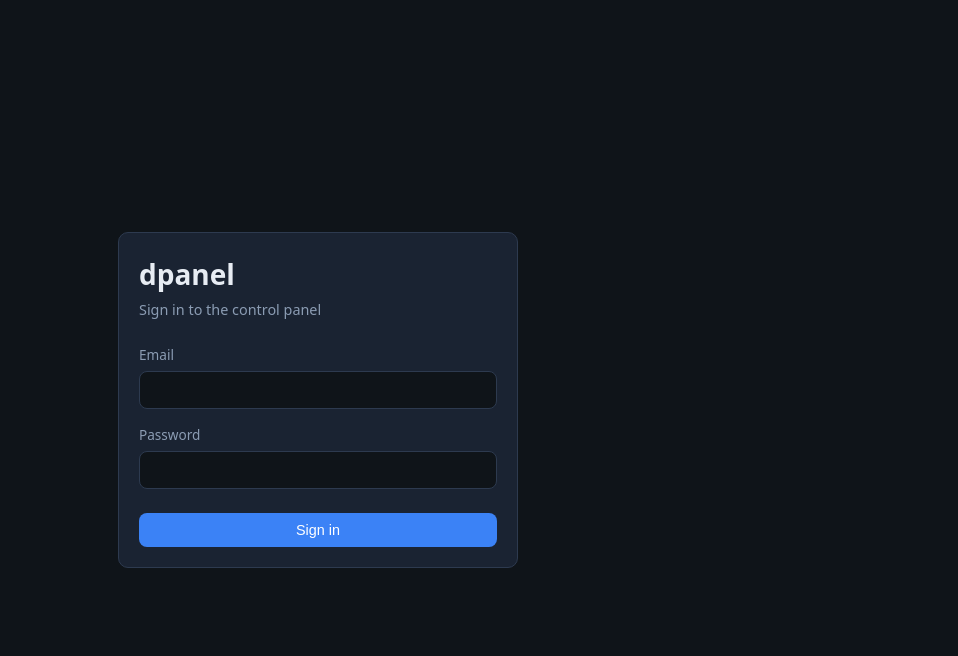
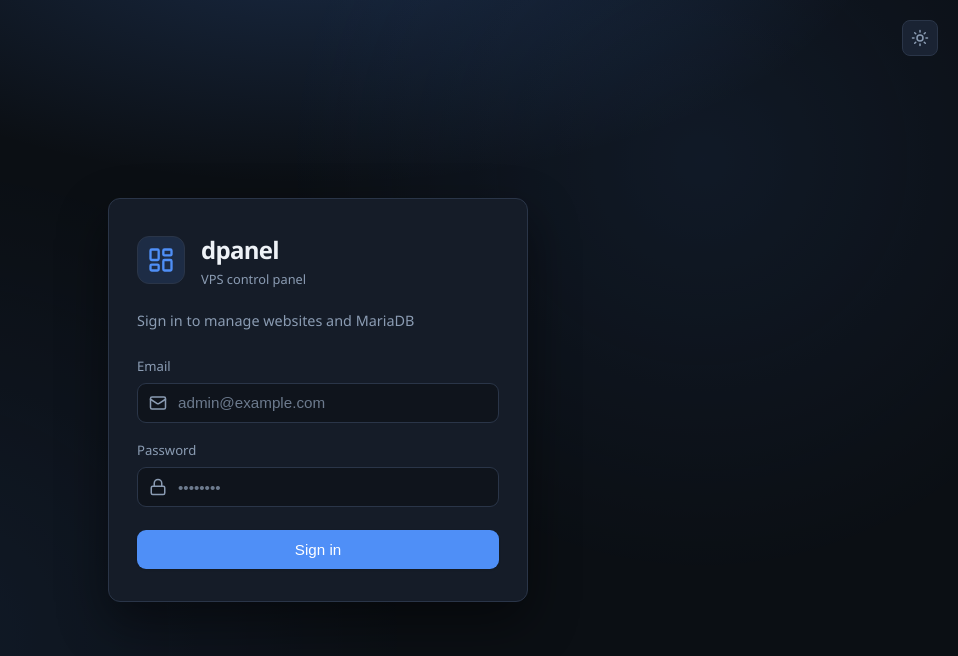
Before and after one commit to vutong/dpanel, a Nuxt app in the folder panel/: page /login in a window 1280 px wide. Shown: the top 656 px of the page, without its empty margins (322-1280 px from the left). Built offline with nearby package versions, Linux system fonts and the light colour scheme; no server answers.

Commit message:
Redesign UI with dark/light theme toggle; refresh login page (v1.0.31)
Theme toggle beside logo; logo non-clickable; improved tokens and dashboard cards.

Co-authored-by: Cursor <cursoragent@cursor.com>

```diff
--- a/panel/assets/css/main.css
+++ b/panel/assets/css/main.css
@@ -1,88 +1,278 @@
-:root {
-  --bg: #0f1419;
-  --surface: #1a2332;
-  --border: #2d3a4f;
-  --text: #e7ecf3;
+/* Theme: default dark — override with html[data-theme="light"] */
+:root,
+html[data-theme='dark'] {
+  --bg: #0b0f14;
+  --bg-subtle: #0f141c;
+  --surface: #151c28;
+  --surface-elevated: #1a2333;
+  --border: #2a3548;
+  --text: #eef2f7;
   --muted: #8b9cb3;
-  --accent: #3b82f6;
-  --accent-hover: #2563eb;
+  --accent: #4f8ff7;
+  --accent-hover: #3b7de8;
+  --accent-muted: rgba(79, 143, 247, 0.14);
   --danger: #ef4444;
+  --danger-muted: rgba(239, 68, 68, 0.12);
   --success: #22c55e;
+  --success-muted: rgba(34, 197, 94, 0.12);
+  --shadow-sm: 0 1px 2px rgba(0, 0, 0, 0.35);
+  --shadow-md: 0 8px 24px rgba(0, 0, 0, 0.4);
+  --shadow-lg: 0 20px 50px rgba(0, 0, 0, 0.45);
+  --login-glow: radial-gradient(ellipse 80% 60% at 50% -10%, rgba(79, 143, 247, 0.22), transparent 55%);
+  --badge-node-bg: #1e3a5f;
+  --badge-node-fg: #93c5fd;
+  --badge-php-bg: #3b2f4a;
+  --badge-php-fg: #d8b4fe;
 }
 
-* { box-sizing: border-box; margin: 0; padding: 0; }
+html[data-theme='light'] {
+  --bg: #f1f5f9;
+  --bg-subtle: #e8eef5;
+  --surface: #ffffff;
+  --surface-elevated: #f8fafc;
+  --border: #dbe3ef;
+  --text: #0f172a;
+  --muted: #64748b;
+  --accent: #2563eb;
+  --accent-hover: #1d4ed8;
+  --accent-muted: rgba(37, 99, 235, 0.1);
+  --danger: #dc2626;
+  --danger-muted: rgba(220, 38, 38, 0.08);
+  --success: #16a34a;
+  --success-muted: rgba(22, 163, 74, 0.1);
+  --shadow-sm: 0 1px 2px rgba(15, 23, 42, 0.06);
+  --shadow-md: 0 8px 24px rgba(15, 23, 42, 0.08);
+  --shadow-lg: 0 24px 48px rgba(15, 23, 42, 0.1);
+  --login-glow: radial-gradient(ellipse 80% 60% at 50% -10%, rgba(37, 99, 235, 0.12), transparent 55%);
+  --badge-node-bg: #dbeafe;
+  --badge-node-fg: #1d4ed8;
+  --badge-php-bg: #f3e8ff;
+  --badge-php-fg: #7c3aed;
+}
+
+* {
+  box-sizing: border-box;
+  margin: 0;
+  padding: 0;
+}
+
+html {
+  color-scheme: dark;
+}
+
+html[data-theme='light'] {
+  color-scheme: light;
+}
 
 body {
-  font-family: system-ui, -apple-system, 'Segoe UI', sans-serif;
+  font-family:
+    'Segoe UI',
+    system-ui,
+    -apple-system,
+    BlinkMacSystemFont,
+    sans-serif;
   background: var(--bg);
   color: var(--text);
-  line-height: 1.5;
+  line-height: 1.55;
   min-height: 100vh;
+  -webkit-font-smoothing: antialiased;
 }
 
-a { color: var(--accent); text-decoration: none; }
-a:hover { text-decoration: underline; }
+a {
+  color: var(--accent);
+  text-decoration: none;
+}
+
+a:hover {
+  text-decoration: underline;
+}
+
+h1 {
+  font-size: 1.5rem;
+  font-weight: 700;
+  letter-spacing: -0.02em;
+}
+
+h2 {
+  font-size: 1.1rem;
+  font-weight: 600;
+}
 
 .card {
   background: var(--surface);
   border: 1px solid var(--border);
-  border-radius: 10px;
+  border-radius: 12px;
   padding: 1.25rem;
+  box-shadow: var(--shadow-sm);
 }
 
 .btn {
   display: inline-flex;
   align-items: center;
+  justify-content: center;
   gap: 0.5rem;
-  padding: 0.55rem 1rem;
-  border-radius: 8px;
+  padding: 0.6rem 1.1rem;
+  border-radius: 9px;
   border: none;
   font-size: 0.9rem;
   cursor: pointer;
   font-weight: 500;
+  transition:
+    background 0.15s,
+    color 0.15s,
+    border-color 0.15s,
+    box-shadow 0.15s,
+    transform 0.1s;
 }
 
-.btn-primary { background: var(--accent); color: #fff; }
-.btn-primary:hover { background: var(--accent-hover); }
-.btn-danger { background: var(--danger); color: #fff; }
-.btn-ghost { background: transparent; color: var(--text); border: 1px solid var(--border); }
+.btn:disabled {
+  opacity: 0.55;
+  cursor: not-allowed;
+}
 
-.input, .select {
+.btn-primary {
+  background: var(--accent);
+  color: #fff;
+  box-shadow: 0 1px 2px rgba(0, 0, 0, 0.12);
+}
+
+.btn-primary:hover:not(:disabled) {
+  background: var(--accent-hover);
+  box-shadow: var(--shadow-sm);
+}
+
+.btn-primary:active:not(:disabled) {
+  transform: translateY(1px);
+}
+
+.btn-danger {
+  background: var(--danger);
+  color: #fff;
+}
+
+.btn-danger:hover:not(:disabled) {
+  filter: brightness(1.05);
+}
+
+.btn-ghost {
+  background: var(--surface-elevated);
+  color: var(--text);
+  border: 1px solid var(--border);
+}
+
+.btn-ghost:hover:not(:disabled) {
+  border-color: var(--accent);
+  color: var(--accent);
+}
+
+.input,
+.select {
   width: 100%;
-  padding: 0.6rem 0.75rem;
-  border-radius: 8px;
+  padding: 0.65rem 0.85rem;
+  border-radius: 9px;
   border: 1px solid var(--border);
-  background: var(--bg);
+  background: var(--bg-subtle);
   color: var(--text);
   font-size: 0.95rem;
+  transition:
+    border-color 0.15s,
+    box-shadow 0.15s;
 }
 
-.label { display: block; font-size: 0.85rem; color: var(--muted); margin-bottom: 0.35rem; }
-.field { margin-bottom: 1rem; }
+.input:focus,
+.select:focus {
+  outline: none;
+  border-color: var(--accent);
+  box-shadow: 0 0 0 3px var(--accent-muted);
+}
 
-.table { width: 100%; border-collapse: collapse; }
-.table th, .table td {
+.input::placeholder {
+  color: var(--muted);
+  opacity: 0.75;
+}
+
+.label {
+  display: block;
+  font-size: 0.82rem;
+  font-weight: 500;
+  color: var(--muted);
+  margin-bottom: 0.4rem;
+}
+
+.field {
+  margin-bottom: 1.1rem;
+}
+
+.table {
+  width: 100%;
+  border-collapse: collapse;
+}
+
+.table th,
+.table td {
   text-align: left;
-  padding: 0.65rem 0.75rem;
+  padding: 0.7rem 0.85rem;
   border-bottom: 1px solid var(--border);
 }
-.table th { color: var(--muted); font-weight: 500; font-size: 0.8rem; text-transform: uppercase; }
+
+.table th {
+  color: var(--muted);
+  font-weight: 600;
+  font-size: 0.72rem;
+  text-transform: uppercase;
+  letter-spacing: 0.04em;
+}
+
+.table tbody tr:hover {
+  background: var(--accent-muted);
+}
 
 .alert {
   padding: 0.75rem 1rem;
-  border-radius: 8px;
+  border-radius: 9px;
   margin-bottom: 1rem;
-  font-size: 0.9rem;
+  font-size: 0.88rem;
 }
-.alert-error { background: rgba(239, 68, 68, 0.15); border: 1px solid var(--danger); color: #fca5a5; }
-.alert-success { background: rgba(34, 197, 94, 0.12); border: 1px solid var(--success); color: #86efac; }
+
+.alert-error {
+  background: var(--danger-muted);
+  border: 1px solid var(--danger);
+  color: var(--danger);
+}
+
+html[data-theme='dark'] .alert-error {
+  color: #fca5a5;
+}
+
+.alert-success {
+  background: var(--success-muted);
+  border: 1px solid var(--success);
+  color: var(--success);
+}
+
+html[data-theme='dark'] .alert-success {
+  color: #86efac;
+}
 
 .badge {
   display: inline-block;
-  padding: 0.2rem 0.5rem;
-  border-radius: 4px;
-  font-size: 0.75rem;
+  padding: 0.2rem 0.55rem;
+  border-radius: 6px;
+  font-size: 0.72rem;
   font-weight: 600;
 }
-.badge-node { background: #1e3a5f; color: #93c5fd; }
-.badge-php { background: #3b2f4a; color: #d8b4fe; }
+
+.badge-node {
+  background: var(--badge-node-bg);
+  color: var(--badge-node-fg);
+}
+
+.badge-php {
+  background: var(--badge-php-bg);
+  color: var(--badge-php-fg);
+}
+
+code {
+  font-family: ui-monospace, 'Cascadia Code', monospace;
+  font-size: 0.88em;
+}
--- a/panel/components/AppIcon.vue
+++ b/panel/components/AppIcon.vue
@@ -65,6 +65,25 @@
       <polyline points="16 17 21 12 16 7" />
       <line x1="21" y1="12" x2="9" y2="12" />
     </template>
+    <!-- sun -->
+    <template v-else-if="name === 'sun'">
+      <circle cx="12" cy="12" r="4" />
+      <path d="M12 2v2M12 20v2M4.93 4.93l1.41 1.41M17.66 17.66l1.41 1.41M2 12h2M20 12h2M4.93 19.07l1.41-1.41M17.66 6.34l1.41-1.41" />
+    </template>
+    <!-- moon -->
+    <template v-else-if="name === 'moon'">
+      <path d="M21 12.79A9 9 0 1 1 11.21 3 7 7 0 0 0 21 12.79z" />
+    </template>
+    <!-- mail -->
+    <template v-else-if="name === 'mail'">
+      <rect x="2" y="4" width="20" height="16" rx="2" />
+      <path d="m22 7-8.97 5.7a2 2 0 0 1-2.06 0L2 7" />
+    </template>
+    <!-- lock -->
+    <template v-else-if="name === 'lock'">
+      <rect x="3" y="11" width="18" height="11" rx="2" />
+      <path d="M7 11V7a5 5 0 0 1 10 0v4" />
+    </template>
     <!-- layout-dashboard -->
     <template v-else-if="name === 'dashboard'">
       <rect x="3" y="3" width="7" height="9" rx="1" />
--- /dev/null
+++ b/panel/components/ThemeToggle.vue
@@ -0,0 +1,42 @@
+<template>
+  <button
+    type="button"
+    class="theme-toggle"
+    :title="theme === 'dark' ? 'Switch to light mode' : 'Switch to dark mode'"
+    :aria-label="theme === 'dark' ? 'Switch to light mode' : 'Switch to dark mode'"
+    @click="toggleTheme"
+  >
+    <AppIcon :name="theme === 'dark' ? 'sun' : 'moon'" :size="18" />
+  </button>
+</template>
+
+<script setup lang="ts">
+const { theme, toggleTheme } = useTheme()
+</script>
+
+<style scoped>
+.theme-toggle {
+  display: flex;
+  align-items: center;
+  justify-content: center;
+  width: 2.25rem;
+  height: 2.25rem;
+  flex-shrink: 0;
+  border-radius: 8px;
+  border: 1px solid var(--border);
+  background: var(--surface-elevated);
+  color: var(--muted);
+  cursor: pointer;
+  transition:
+    color 0.15s,
+    border-color 0.15s,
+    background 0.15s,
+    box-shadow 0.15s;
+}
+
+.theme-toggle:hover {
+  color: var(--accent);
+  border-color: var(--accent);
+  background: var(--accent-muted);
+}
+</style>
--- /dev/null
+++ b/panel/composables/useTheme.ts
@@ -0,0 +1,28 @@
+export type ThemeMode = 'dark' | 'light'
+
+const STORAGE_KEY = 'dpanel-theme'
+
+export function useTheme() {
+  const theme = useState<ThemeMode>('dpanel-theme', () => 'dark')
+
+  function applyTheme(mode: ThemeMode) {
+    theme.value = mode
+    if (import.meta.client) {
+      document.documentElement.setAttribute('data-theme', mode)
+      localStorage.setItem(STORAGE_KEY, mode)
+    }
+  }
+
+  function toggleTheme() {
+    applyTheme(theme.value === 'dark' ? 'light' : 'dark')
+  }
+
+  function initTheme() {
+    if (!import.meta.client) return
+    const stored = localStorage.getItem(STORAGE_KEY) as ThemeMode | null
+    const mode = stored === 'light' || stored === 'dark' ? stored : 'dark'
+    applyTheme(mode)
+  }
+
+  return { theme, applyTheme, toggleTheme, initTheme }
+}
--- a/panel/layouts/default.vue
+++ b/panel/layouts/default.vue
@@ -1,13 +1,16 @@
 <template>
   <div class="layout">
     <aside v-if="showNav" class="sidebar">
-      <NuxtLink to="/" class="brand">
-        <AppIcon name="dashboard" :size="22" class="brand-icon" />
-        <span class="brand-text">
-          dpanel
-          <span v-if="panelVersion" class="ver">v{{ panelVersion }}</span>
-        </span>
-      </NuxtLink>
+      <div class="sidebar-head">
+        <div class="brand">
+          <AppIcon name="dashboard" :size="22" class="brand-icon" />
+          <span class="brand-text">
+            dpanel
+            <span v-if="panelVersion" class="ver">v{{ panelVersion }}</span>
+          </span>
+        </div>
+        <ThemeToggle />
+      </div>
 
       <nav class="nav">
         <SidebarNavLink to="/" icon="dashboard" label="Dashboard" :sub="false" />
@@ -59,57 +62,63 @@ async function logout() {
 .layout {
   display: flex;
   min-height: 100vh;
+  background: var(--bg);
 }
 
 .sidebar {
-  width: 240px;
+  width: 248px;
   background: var(--surface);
   border-right: 1px solid var(--border);
-  padding: 1.25rem 1rem;
+  padding: 1.15rem 0.9rem;
   display: flex;
   flex-direction: column;
-  gap: 0.25rem;
+  gap: 0.2rem;
+  box-shadow: var(--shadow-sm);
+}
+
+.sidebar-head {
+  display: flex;
+  align-items: center;
+  justify-content: space-between;
+  gap: 0.5rem;
+  margin-bottom: 1.15rem;
+  padding: 0 0.15rem;
 }
 
 .brand {
   display: flex;
   align-items: center;
-  gap: 0.65rem;
-  margin-bottom: 1.25rem;
-  padding: 0.35rem 0.5rem;
-  border-radius: 8px;
-  text-decoration: none;
-  color: var(--accent);
-  transition: background 0.15s;
-}
-
-.brand:hover {
-  background: var(--bg);
-  text-decoration: none;
+  gap: 0.6rem;
+  min-width: 0;
+  flex: 1;
 }
 
 .brand-icon {
   color: var(--accent);
+  flex-shrink: 0;
 }
 
 .brand-text {
-  font-size: 1.2rem;
+  font-size: 1.15rem;
   font-weight: 700;
   line-height: 1.2;
+  color: var(--text);
+  letter-spacing: -0.02em;
 }
 
 .brand .ver {
   display: block;
-  font-size: 0.68rem;
+  font-size: 0.65rem;
   font-weight: 500;
   color: var(--muted);
+  margin-top: 0.1rem;
 }
 
 .nav {
   flex: 1;
   display: flex;
   flex-direction: column;
-  gap: 0.15rem;
+  gap: 0.12rem;
 }
 
 .nav-section {
@@ -119,7 +128,7 @@ async function logout() {
   font-size: 0.68rem;
   text-transform: uppercase;
   color: var(--muted);
-  margin: 0.85rem 0 0.35rem 0.5rem;
+  margin: 0.8rem 0 0.3rem 0.5rem;
   letter-spacing: 0.06em;
   font-weight: 600;
 }
@@ -143,8 +152,8 @@ async function logout() {
 :deep(.nav-link--main) {
   gap: 0.65rem;
   padding: 0.5rem 0.65rem;
-  margin-bottom: 0.35rem;
-  border-radius: 8px;
+  margin-bottom: 0.3rem;
+  border-radius: 9px;
   color: var(--text);
   font-size: 0.9rem;
   font-weight: 500;
@@ -152,42 +161,34 @@ async function logout() {
 
 :deep(.nav-link--sub) {
   gap: 0.55rem;
-  padding: 0.4rem 0.55rem 0.4rem 0.75rem;
-  border-radius: 7px;
+  padding: 0.38rem 0.55rem 0.38rem 0.72rem;
+  border-radius: 8px;
   color: var(--text);
   font-size: 0.8rem;
 }
 
 :deep(.nav-link--main:hover),
 :deep(.nav-link--sub:hover) {
-  background: var(--bg);
+  background: var(--accent-muted);
   color: var(--accent);
   text-decoration: none;
 }
 
 :deep(.nav-link--main.router-link-active),
 :deep(.nav-link--sub.router-link-active) {
-  background: rgba(59, 130, 246, 0.12);
+  background: var(--accent-muted);
   color: var(--accent);
-  font-weight: 500;
+  font-weight: 600;
 }
 
 :deep(.nav-link--main .app-icon),
 :deep(.nav-link--sub .app-icon) {
-  opacity: 0.85;
+  opacity: 0.88;
 }
 
 :deep(.nav-link--main.router-link-active .app-icon),
 :deep(.nav-link--sub.router-link-active .app-icon) {
   opacity: 1;
-}
-
-:deep(.nav-link--main .nav-label) {
-  line-height: 1.3;
-}
-
-:deep(.nav-link--sub .nav-label) {
-  line-height: 1.25;
 }
 
 .logout-btn {
@@ -197,26 +198,24 @@ async function logout() {
   align-items: center;
   justify-content: space-between;
   gap: 0.75rem;
-  padding: 0.7rem 0.9rem;
-  border-radius: 8px;
+  padding: 0.68rem 0.85rem;
+  border-radius: 9px;
   border: 1px solid var(--border);
-  background: linear-gradient(180deg, rgba(255, 255, 255, 0.04) 0%, transparent 100%);
+  background: var(--surface-elevated);
   color: var(--muted);
-  font-size: 0.9rem;
+  font-size: 0.88rem;
   font-weight: 500;
   cursor: pointer;
   transition:
     border-color 0.15s,
     color 0.15s,
-    background 0.15s,
-    box-shadow 0.15s;
+    background 0.15s;
 }
 
 .logout-btn:hover {
-  border-color: rgba(239, 68, 68, 0.45);
-  color: #fecaca;
-  background: rgba(239, 68, 68, 0.1);
-  box-shadow: 0 0 0 1px rgba(239, 68, 68, 0.12);
+  border-color: var(--danger);
+  color: var(--danger);
+  background: var(--danger-muted);
 }
 
 .logout-btn:active {
@@ -228,18 +227,10 @@ async function logout() {
   text-align: left;
 }
 
-.logout-icon {
-  flex-shrink: 0;
-  opacity: 0.9;
-}
-
-.logout-btn:hover .logout-icon {
-  color: #f87171;
-}
-
 .main {
   flex: 1;
-  padding: 2rem;
-  max-width: 960px;
+  padding: 2rem 2.25rem;
+  max-width: 980px;
+  width: 100%;
 }
 </style>
--- a/panel/nuxt.config.ts
+++ b/panel/nuxt.config.ts
@@ -18,7 +18,15 @@ export default defineNuxtConfig({
   app: {
     head: {
       title: 'dpanel',
-      meta: [{ name: 'viewport', content: 'width=device-width, initial-scale=1' }]
+      meta: [{ name: 'viewport', content: 'width=device-width, initial-scale=1' }],
+      script: [
+        {
+          innerHTML:
+            "(function(){try{var t=localStorage.getItem('dpanel-theme');document.documentElement.setAttribute('data-theme',t==='light'?'light':'dark')}catch(e){document.documentElement.setAttribute('data-theme','dark')}})();",
+          tagPosition: 'head',
+          key: 'dpanel-theme-init'
+        }
+      ]
     }
   }
 })
--- a/panel/pages/login.vue
+++ b/panel/pages/login.vue
@@ -1,20 +1,57 @@
 <template>
-  <div class="login-wrap">
-    <div class="card login-card">
-      <h1>dpanel</h1>
-      <p class="subtitle">Sign in to the control panel</p>
+  <div class="login-page">
+    <div class="login-top">
+      <ThemeToggle />
+    </div>
+
+    <div class="login-card card">
+      <div class="login-brand">
+        <div class="login-logo">
+          <AppIcon name="dashboard" :size="28" />
+        </div>
+        <div>
+          <h1>dpanel</h1>
+          <p class="login-tagline">VPS control panel</p>
+        </div>
+      </div>
+
+      <p class="login-subtitle">Sign in to manage websites and MariaDB</p>
+
       <div v-if="error" class="alert alert-error">{{ error }}</div>
-      <form @submit.prevent="submit">
+
+      <form class="login-form" @submit.prevent="submit">
         <div class="field">
-          <label class="label">Email</label>
-          <input v-model="email" class="input" type="email" required autocomplete="username" />
+          <label class="label" for="email">Email</label>
+          <div class="input-wrap">
+            <AppIcon name="mail" :size="18" class="input-icon" />
+            <input
+              id="email"
+              v-model="email"
+              class="input input-with-icon"
+              type="email"
+              required
+              autocomplete="username"
+              placeholder="admin@example.com"
+            />
+          </div>
         </div>
         <div class="field">
-          <label class="label">Password</label>
-          <input v-model="password" class="input" type="password" required autocomplete="current-password" />
+          <label class="label" for="password">Password</label>
+          <div class="input-wrap">
+            <AppIcon name="lock" :size="18" class="input-icon" />
+            <input
+              id="password"
+              v-model="password"
+              class="input input-with-icon"
+              type="password"
+              required
+              autocomplete="current-password"
+              placeholder="••••••••"
+            />
+          </div>
         </div>
-        <button class="btn btn-primary" type="submit" :disabled="loading">
-          {{ loading ? 'Signing in...' : 'Sign in' }}
+        <button class="btn btn-primary login-submit" type="submit" :disabled="loading">
+          {{ loading ? 'Signing in…' : 'Sign in' }}
         </button>
       </form>
     </div>
@@ -23,6 +60,9 @@
 
 <script setup lang="ts">
 definePageMeta({ layout: false })
+
+const { initTheme } = useTheme()
+onMounted(() => initTheme())
 
 const email = ref('')
 const password = ref('')
@@ -48,15 +88,107 @@ async function submit() {
 </script>
 
 <style scoped>
-.login-wrap {
+.login-page {
   min-height: 100vh;
+  display: flex;
+  flex-direction: column;
+  align-items: center;
+  justify-content: center;
+  padding: 1.5rem;
+  background: var(--bg);
+  background-image: var(--login-glow);
+  position: relative;
+}
+
+.login-page::before {
+  content: '';
+  position: absolute;
+  inset: 0;
+  background-image: radial-gradient(circle at 20% 80%, var(--accent-muted) 0%, transparent 40%),
+    radial-gradient(circle at 80% 20%, var(--accent-muted) 0%, transparent 35%);
+  pointer-events: none;
+  opacity: 0.6;
+}
+
+.login-top {
+  position: absolute;
+  top: 1.25rem;
+  right: 1.25rem;
+  z-index: 2;
+}
+
+.login-card {
+  position: relative;
+  z-index: 1;
+  width: 100%;
+  max-width: 420px;
+  padding: 2rem 1.75rem;
+  box-shadow: var(--shadow-lg);
+}
+
+.login-brand {
+  display: flex;
+  align-items: center;
+  gap: 1rem;
+  margin-bottom: 1.25rem;
+}
+
+.login-logo {
   display: flex;
   align-items: center;
   justify-content: center;
-  padding: 1rem;
+  width: 3rem;
+  height: 3rem;
+  border-radius: 12px;
+  background: var(--accent-muted);
+  color: var(--accent);
+  border: 1px solid var(--border);
 }
-.login-card { width: 100%; max-width: 400px; }
-h1 { font-size: 1.75rem; margin-bottom: 0.25rem; }
-.subtitle { color: var(--muted); margin-bottom: 1.5rem; font-size: 0.9rem; }
-.btn-primary { width: 100%; justify-content: center; margin-top: 0.5rem; }
+
+.login-brand h1 {
+  font-size: 1.5rem;
+  margin: 0;
+  letter-spacing: -0.03em;
+}
+
+.login-tagline {
+  font-size: 0.8rem;
+  color: var(--muted);
+  margin-top: 0.15rem;
+}
+
+.login-subtitle {
+  color: var(--muted);
+  font-size: 0.9rem;
+  margin-bottom: 1.5rem;
+}
+
+.login-form {
+  margin-top: 0.25rem;
+}
+
+.input-wrap {
+  position: relative;
+}
+
+.input-icon {
+  position: absolute;
+  left: 0.75rem;
+  top: 50%;
+  transform: translateY(-50%);
+  color: var(--muted);
+  pointer-events: none;
+}
+
+.input-with-icon {
+  padding-left: 2.5rem;
+}
+
+.login-submit {
+  width: 100%;
+  margin-top: 0.35rem;
+  padding-top: 0.7rem;
+  padding-bottom: 0.7rem;
+  font-size: 0.95rem;
+}
 </style>
--- /dev/null
+++ b/panel/plugins/theme.client.ts
@@ -0,0 +1,4 @@
+export default defineNuxtPlugin(() => {
+  const { initTheme } = useTheme()
+  initTheme()
+})
```
Also changed, not shown: panel/pages/index.vue (+82 -12 lines), 1 other file (tests, documents, lock files or other folders).
